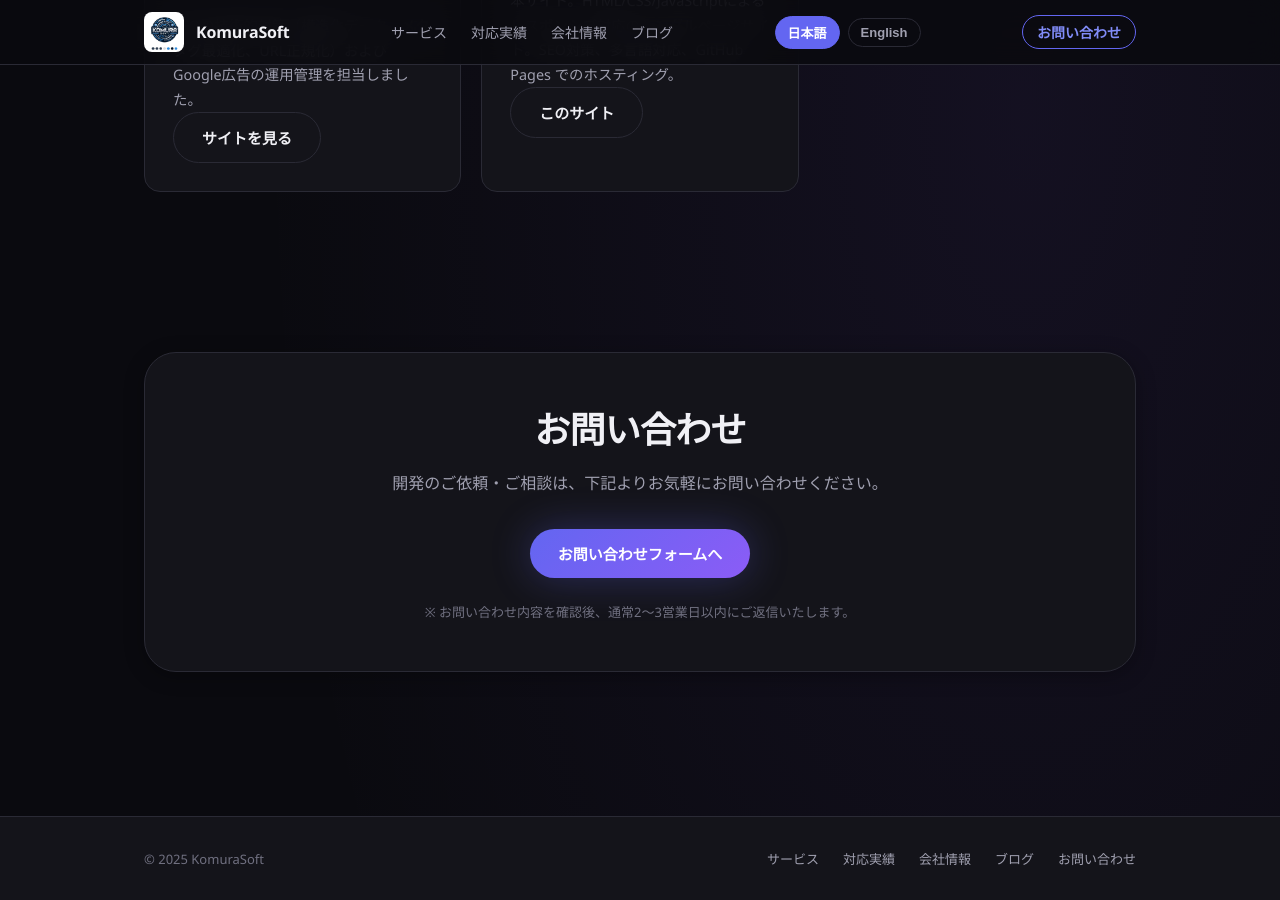
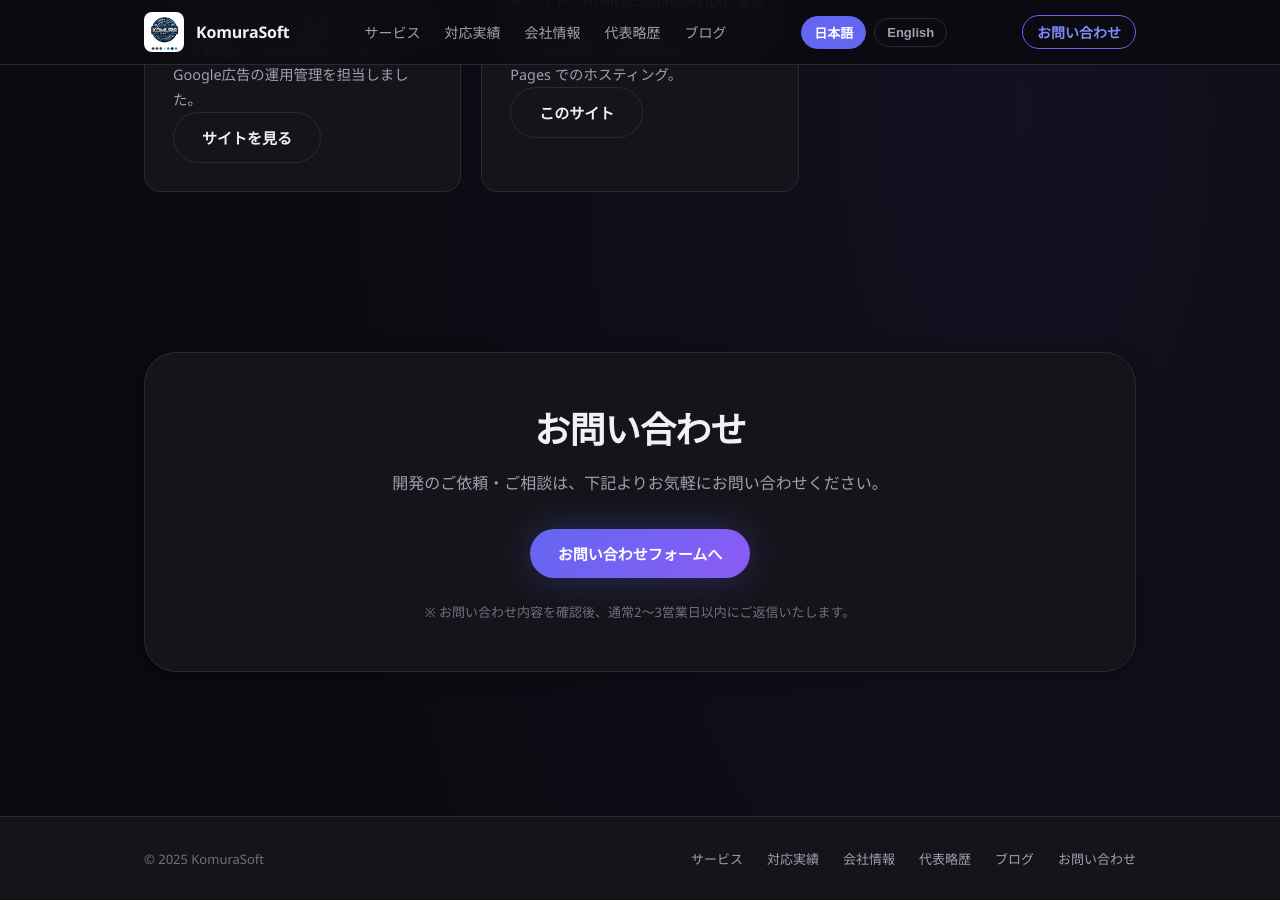
Before and after one commit to gomurin0428/KomuraSoftWeb, a Jekyll site: the page index.html, which Jekyll copies as it is, in a window 1280 px wide and 900 px high, scrolled down 3052 px. Built offline with Jekyll 4.4.1, drawn with Linux system fonts in a browser that asks for light colours.

Commit message:
feat: add profile link to navigation and footer

```diff
--- a/index.html
+++ b/index.html
@@ -107,6 +107,7 @@
           <a class="nav-link" href="#service" data-i18n="navService">サービス</a>
           <a class="nav-link" href="#portfolio" data-i18n="navPortfolio">取引実績</a>
           <a class="nav-link" href="#company" data-i18n="navCompany">会社情報</a>
+          <a class="nav-link" href="#profile" data-i18n="navProfile">代表略歴</a>
           <a class="nav-link" href="/blog/" data-i18n="navBlog">ブログ</a>
         </nav>
         <div class="language-switch" role="group" aria-label="表示言語の選択" data-i18n-aria-label="languageToggleLabel">
@@ -290,6 +291,7 @@
           <a class="nav-link" href="#service" data-i18n="footerService">サービス</a>
           <a class="nav-link" href="#portfolio" data-i18n="footerPortfolio">取引実績</a>
           <a class="nav-link" href="#company" data-i18n="footerCompany">会社情報</a>
+          <a class="nav-link" href="#profile" data-i18n="footerProfile">代表略歴</a>
           <a class="nav-link" href="/blog/" data-i18n="footerBlog">ブログ</a>
           <a class="nav-link" href="#contact" data-i18n="footerContact">お問い合わせ</a>
         </div>
@@ -306,6 +308,7 @@
           navService: 'サービス',
           navPortfolio: '対応実績',
           navCompany: '会社情報',
+          navProfile: '代表略歴',
           navBlog: 'ブログ',
           consultBadge: 'お問い合わせ',
           heroTitle: 'あなたのアイデアを<br><span class=\'hero-title-accent\'>カタチ</span>に。',
@@ -361,6 +364,7 @@
           footerService: 'サービス',
           footerPortfolio: '対応実績',
           footerCompany: '会社情報',
+          footerProfile: '代表略歴',
           footerBlog: 'ブログ',
           footerContact: 'お問い合わせ',
           navAriaLabel: '主要ナビゲーション',
```
Also changed, not shown: other parts of index.html (+2 -0 lines).
